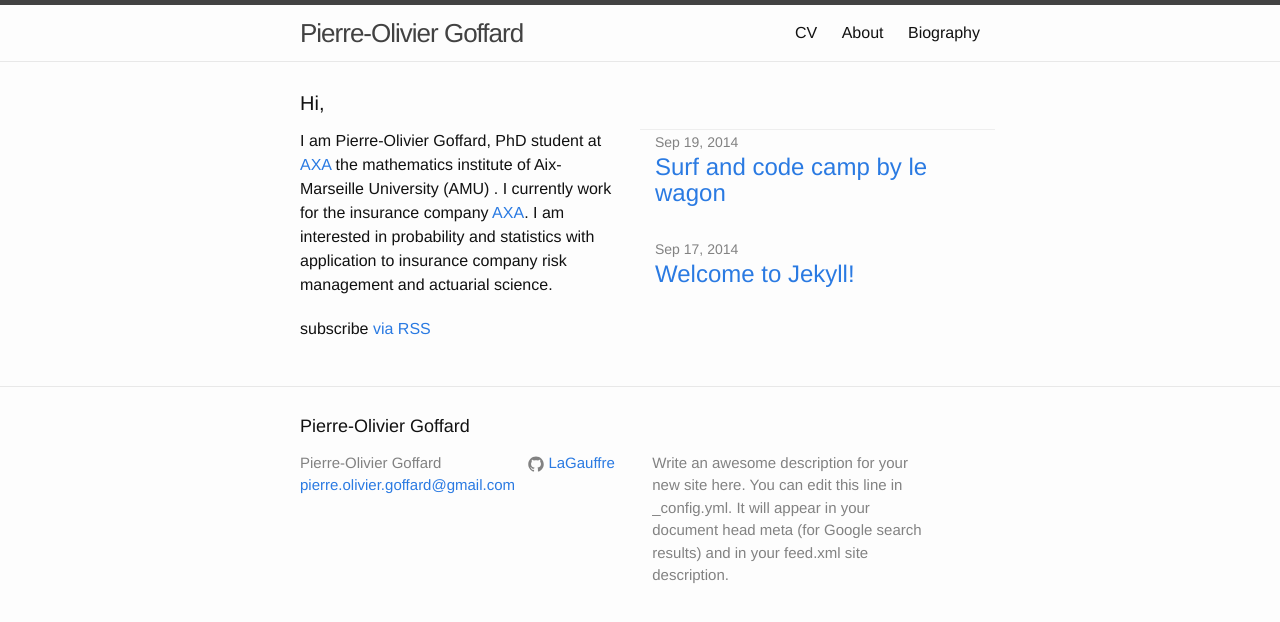
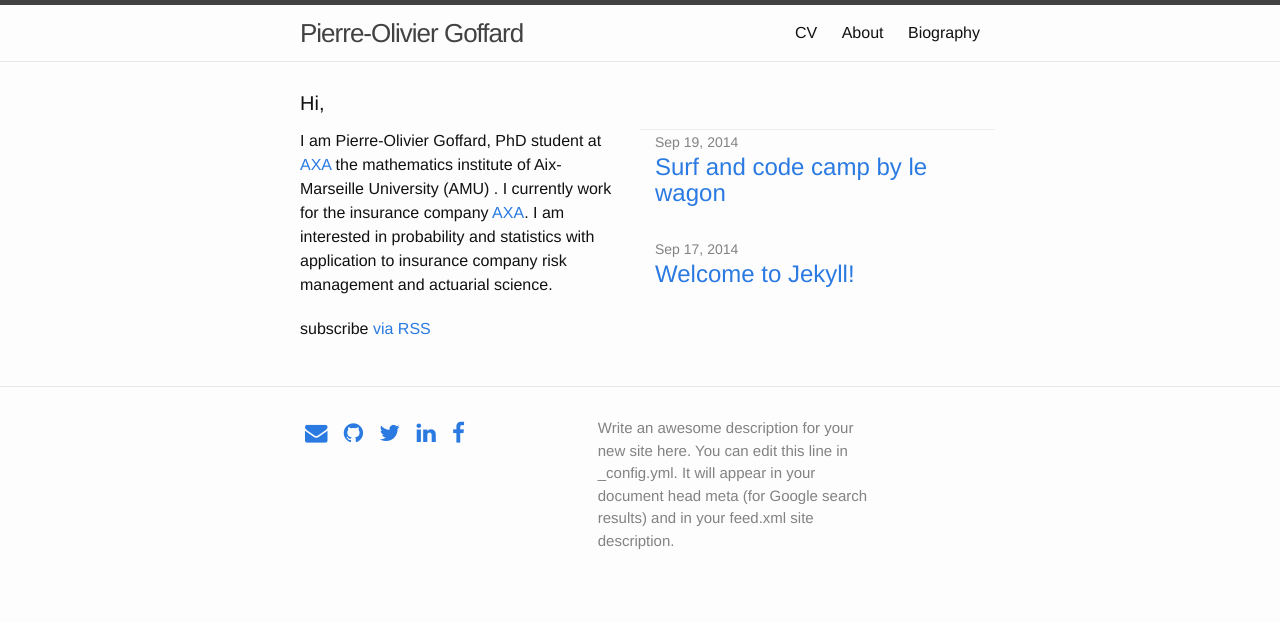
Before and after one commit to LaGauffre/LaGauffre.github.io, a Jekyll site: the page built from index.html, in a window 1280 px wide. Shown: the top 622 px of the page. Built offline with Jekyll 4.4.1, drawn with Linux system fonts in a browser that asks for light colours; nearby versions of some CDN libraries; Markdown is read by kramdown in place of the engine named in the settings.

Commit message:
Display social network icons from config

```diff
--- a/_config.yml
+++ b/_config.yml
@@ -7,7 +7,17 @@ description: > # this means to ignore newlines until "baseurl:"
   Google search results) and in your feed.xml site description.
 baseurl: "" # the subpath of your site, e.g. /blog/
 url: "http://LaGauffre.github.io" # the base hostname & protocol for your site
-github_username:  LaGauffre
+
+social:
+  - network: github
+    username: LaGauffre
+  - network: twitter
+    username: Lagauffrebzh
+  - network: linkedin
+    username: pub/pierre-olivier-goffard/a4/abb/952
+  - network: facebook
+    username: pierro.goffard
+
 
 # Build settings
 markdown: redcarpet
--- a/_includes/footer.html
+++ b/_includes/footer.html
@@ -2,50 +2,25 @@
 
   <div class="wrapper">
 
-    <h2 class="footer-heading">{{ site.title }}</h2>
-
     <div class="footer-col-wrapper">
-      <div class="footer-col  footer-col-1">
-        <ul class="contact-list">
-          <li>{{ site.title }}</li>
-          <li><a href="mailto:{{ site.email }}">{{ site.email }}</a></li>
+      <div class="footer-col footer-col-3">
+        <ul class="social-media-list list-inline">
+          <li>
+            <a href="mailto:{{ site.email }}">
+              <i class="fa fa-envelope"></i>
+            </a>
+          </li>
+          {% for profile in site.social %}
+            <li>
+              <a href="https://{{ profile.network }}.com/{{ profile.username }}" target="_blank">
+                <i class="fa fa-{{ profile.network }}"></i>
+              </a>
+            </li>
+          {% endfor %}
         </ul>
       </div>
 
-      <div class="footer-col  footer-col-2">
-        <ul class="social-media-list">
-          {% if site.github_username %}
-          <li>
-            <a href="https://github.com/{{ site.github_username }}">
-              <span class="icon  icon--github">
-                <svg viewBox="0 0 16 16">
-                  <path fill="#828282" d="M7.999,0.431c-4.285,0-7.76,3.474-7.76,7.761 c0,3.428,2.223,6.337,5.307,7.363c0.388,0.071,0.53-0.168,0.53-0.374c0-0.184-0.007-0.672-0.01-1.32 c-2.159,0.469-2.614-1.04-2.614-1.04c-0.353-0.896-0.862-1.135-0.862-1.135c-0.705-0.481,0.053-0.472,0.053-0.472 c0.779,0.055,1.189,0.8,1.189,0.8c0.692,1.186,1.816,0.843,2.258,0.645c0.071-0.502,0.271-0.843,0.493-1.037 C4.86,11.425,3.049,10.76,3.049,7.786c0-0.847,0.302-1.54,0.799-2.082C3.768,5.507,3.501,4.718,3.924,3.65 c0,0,0.652-0.209,2.134,0.796C6.677,4.273,7.34,4.187,8,4.184c0.659,0.003,1.323,0.089,1.943,0.261 c1.482-1.004,2.132-0.796,2.132-0.796c0.423,1.068,0.157,1.857,0.077,2.054c0.497,0.542,0.798,1.235,0.798,2.082 c0,2.981-1.814,3.637-3.543,3.829c0.279,0.24,0.527,0.713,0.527,1.437c0,1.037-0.01,1.874-0.01,2.129 c0,0.208,0.14,0.449,0.534,0.373c3.081-1.028,5.302-3.935,5.302-7.362C15.76,3.906,12.285,0.431,7.999,0.431z"/>
-                </svg>
-              </span>
-
-              <span class="username">{{ site.github_username }}</span>
-            </a>
-          </li>
-          {% endif %}
-
-          {% if site.twitter_username %}
-          <li>
-            <a href="https://twitter.com/{{ site.twitter_username }}">
-              <span class="icon  icon--twitter">
-                <svg viewBox="0 0 16 16">
-                  <path fill="#828282" d="M15.969,3.058c-0.586,0.26-1.217,0.436-1.878,0.515c0.675-0.405,1.194-1.045,1.438-1.809
-                  c-0.632,0.375-1.332,0.647-2.076,0.793c-0.596-0.636-1.446-1.033-2.387-1.033c-1.806,0-3.27,1.464-3.27,3.27 c0,0.256,0.029,0.506,0.085,0.745C5.163,5.404,2.753,4.102,1.14,2.124C0.859,2.607,0.698,3.168,0.698,3.767 c0,1.134,0.577,2.135,1.455,2.722C1.616,6.472,1.112,6.325,0.671,6.08c0,0.014,0,0.027,0,0.041c0,1.584,1.127,2.906,2.623,3.206 C3.02,9.402,2.731,9.442,2.433,9.442c-0.211,0-0.416-0.021-0.615-0.059c0.416,1.299,1.624,2.245,3.055,2.271 c-1.119,0.877-2.529,1.4-4.061,1.4c-0.264,0-0.524-0.015-0.78-0.046c1.447,0.928,3.166,1.469,5.013,1.469 c6.015,0,9.304-4.983,9.304-9.304c0-0.142-0.003-0.283-0.009-0.423C14.976,4.29,15.531,3.714,15.969,3.058z"/>
-                </svg>
-              </span>
-
-              <span class="username">{{ site.twitter_username }}</span>
-            </a>
-          </li>
-          {% endif %}
-        </ul>
-      </div>
-
-      <div class="footer-col  footer-col-3">
+      <div class="footer-col footer-col-3">
         <p class="text">{{ site.description }}</p>
       </div>
     </div>
--- a/_includes/head.html
+++ b/_includes/head.html
@@ -7,6 +7,8 @@
     <meta name="description" content="{{ site.description }}">
 
     <link rel="stylesheet" type="text/css" href="//maxcdn.bootstrapcdn.com/bootstrap/3.2.0/css/bootstrap.min.css">
+    <link rel="stylesheet" type="text/css" href="//maxcdn.bootstrapcdn.com/font-awesome/4.2.0/css/font-awesome.min.css">
+
     <link rel="stylesheet" href="{{ "/css/main.css" | prepend: site.baseurl }}">
     <link rel="canonical" href="{{ page.url | replace:'index.html','' | prepend: site.baseurl | prepend: site.url }}">
 </head>
--- a/_sass/_layout.scss
+++ b/_sass/_layout.scss
@@ -105,6 +105,7 @@
 .social-media-list {
     list-style: none;
     margin-left: 0;
+    font-size: 150%;
 }
 
 .footer-col-wrapper {
```
